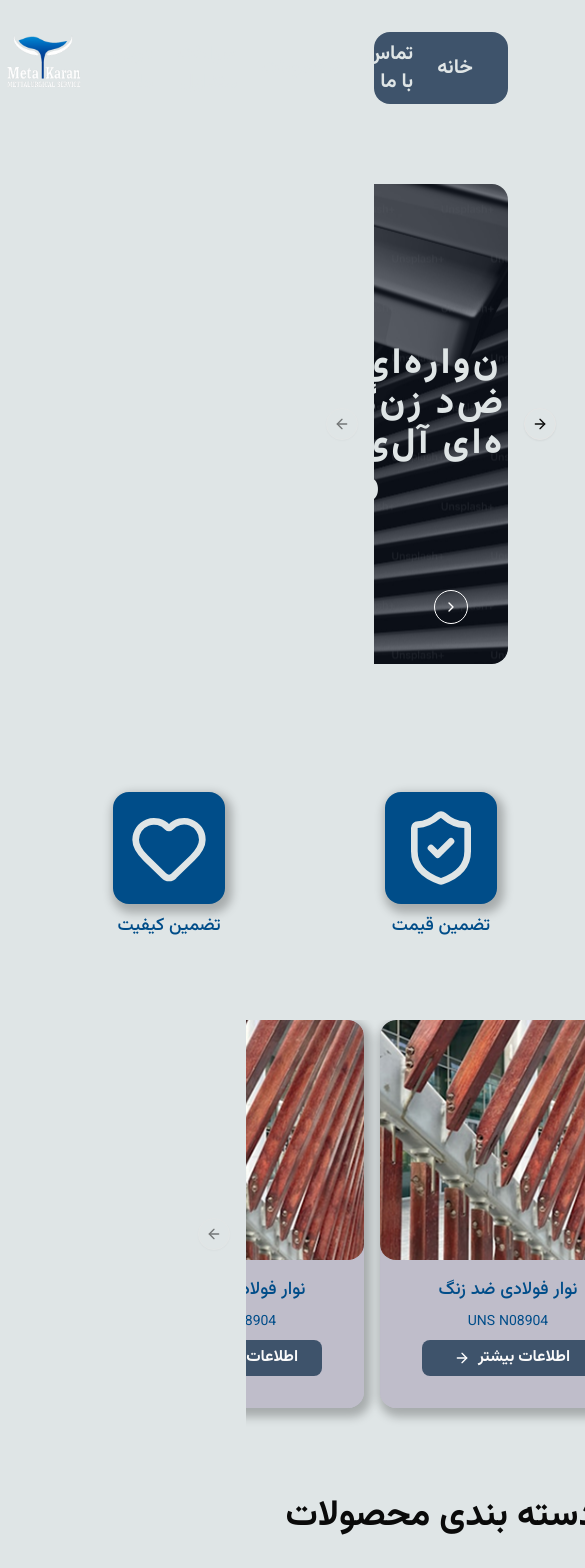
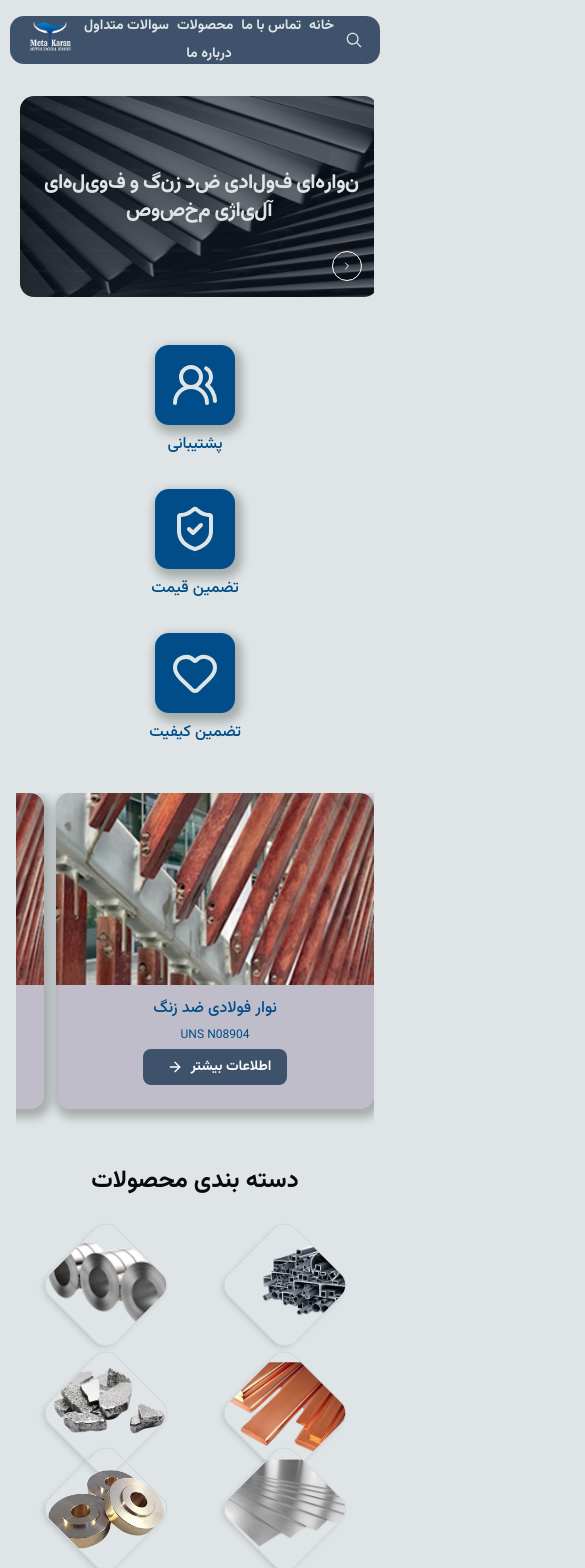
Before and after one commit to Promptopia-Academy/metalkaran, a Next.js app: page / in a window 390 px wide. Shown: the top 1568 px of the page, 585 px wide, since content can reach past the window. Built offline with nearby package versions, Linux system fonts and the light colour scheme; no server answers.

Commit message:
Fix: make components responsive

```diff
--- a/src/app/page.tsx
+++ b/src/app/page.tsx
@@ -8,7 +8,7 @@ export default function Home() {
   return (
     <main>
       {/* carousel */}
-      <section className="px-32 mt-20">
+      <section className="px-4 md:px-8 lg:px-16 xl:px-32 mt-8 md:mt-12 lg:mt-20">
         <CarouselHero />
       </section>
       <Badges />
--- a/src/components/badges/Badge.tsx
+++ b/src/components/badges/Badge.tsx
@@ -7,14 +7,14 @@ interface BadgeProps {
 
 const Badge = ({ text, icon }: BadgeProps) => {
   return (
-    <div className="flex flex-col gap-2 items-center">
+    <div className="flex flex-col gap-2 md:gap-3 items-center">
       <div
-        className="flex justify-center items-center bg-button w-28 h-28 rounded-2xl"
+        className="flex justify-center items-center bg-button w-20 h-20 md:w-24 md:h-24 lg:w-28 lg:h-28 rounded-xl md:rounded-2xl"
         style={{ boxShadow: "3px 5px 10px 4px rgba(0, 0, 0, 0.25)" }}
       >
-        {icon}
+        <div className="scale-75 md:scale-90 lg:scale-100">{icon}</div>
       </div>
-      <p className="text-center text-lg font-medium text-button">{text}</p>
+      <p className="text-center text-base md:text-lg font-medium text-button">{text}</p>
     </div>
   );
 };
--- a/src/components/badges/Badges.tsx
+++ b/src/components/badges/Badges.tsx
@@ -5,22 +5,22 @@ import Badge from "./Badge";
 const badges = [
   {
     text: "پشتیبانی",
-    icon: <UsersRound className="text-background w-20 h-24" />,
+    icon: <UsersRound className="text-background w-16 h-20 md:w-20 md:h-24" />,
   },
   {
     text: "تضمین  قیمت",
-    icon: <ShieldCheck className="text-background w-20 h-24" />,
+    icon: <ShieldCheck className="text-background w-16 h-20 md:w-20 md:h-24" />,
   },
   {
     text: "تضمین کیفیت",
-    icon: <Heart className="text-background w-20 h-24" />,
+    icon: <Heart className="text-background w-16 h-20 md:w-20 md:h-24" />,
   },
 ];
 
 const Badges = () => {
   return (
-    <section id="badges" className="mt-32">
-      <div className="flex justify-center gap-40">
+    <section id="badges" className="mt-12 md:mt-20 lg:mt-32 px-4">
+      <div className="flex flex-col sm:flex-row justify-center items-center gap-8 md:gap-16 lg:gap-24 xl:gap-40">
         {badges.map((badge, index) => (
           <Badge key={index} text={badge.text} icon={badge.icon} />
         ))}
--- a/src/components/cards/CardElement.tsx
+++ b/src/components/cards/CardElement.tsx
@@ -10,25 +10,25 @@ interface CardElementProps {
 
 export default function CardElement({ image, title, slug }: CardElementProps) {
   return (
-    <div className="w-full pb-4 bg-card rounded-2xl shrink-0 overflow-hidden min-w-0">
-      <div className="relative w-full h-60">
+    <div className="w-full pb-3 md:pb-4 bg-card rounded-xl md:rounded-2xl shrink-0 overflow-hidden min-w-0">
+      <div className="relative w-full h-48 md:h-56 lg:h-60">
         <Image
           src={image}
           alt="Card image"
           fill
-          className="rounded-2xl object-cover"
+          className="rounded-t-xl md:rounded-t-2xl object-cover"
         />
       </div>
-      <div className="flex flex-col gap-2 justify-center items-center p-4">
-        <h2 className="text-center text-lg font-medium text-button">{title}</h2>
-        <p className="text-center text-sm font-normal text-button">{slug}</p>
+      <div className="flex flex-col gap-1.5 md:gap-2 justify-center items-center p-3 md:p-4">
+        <h2 className="text-center text-base md:text-lg font-medium text-button">{title}</h2>
+        <p className="text-center text-xs md:text-sm font-normal text-button">{slug}</p>
         <Button
           variant={"default"}
-          className="bg-primary mx-auto text-base font-semibold px-6 py-2"
+          className="bg-primary mx-auto text-sm md:text-base font-semibold px-4 md:px-6 py-1.5 md:py-2"
         >
           اطلاعات بیشتر
           <span>
-            <ArrowRight className="ml-2 w-4 h-4 text-white" />
+            <ArrowRight className="ml-2 w-3 h-3 md:w-4 md:h-4 text-white" />
           </span>
         </Button>
       </div>
--- a/src/components/cards/Cards.tsx
+++ b/src/components/cards/Cards.tsx
@@ -43,13 +43,13 @@ const cardItems = [
 
 const Cards = () => {
   return (
-    <section className="mt-20 w-full">
+    <section className="mt-12 md:mt-16 lg:mt-20 w-full px-4 md:px-8 lg:px-16 xl:px-32">
       <Carousel className="w-full">
-        <CarouselContent className="flex gap-4 items-stretch pb-10">
+        <CarouselContent className="flex gap-3 md:gap-4 items-stretch pb-6 md:pb-10">
           {cardItems.map((item, index) => (
             <CarouselItem
               key={index}
-              className="flex-shrink-0 basis-[16rem] rounded-2xl bg-card pl-0"
+              className="flex-shrink-0 basis-[85%] sm:basis-[70%] md:basis-[45%] lg:basis-[35%] xl:basis-[16rem] rounded-xl md:rounded-2xl bg-card pl-0"
               style={{ boxShadow: "3px 5px 10px 4px rgba(0, 0, 0, 0.25)" }}
             >
               <CardElement
@@ -60,8 +60,8 @@ const Cards = () => {
             </CarouselItem>
           ))}
         </CarouselContent>
-        <CarouselPrevious />
-        <CarouselNext />
+        <CarouselPrevious className="hidden md:flex" />
+        <CarouselNext className="hidden md:flex" />
       </Carousel>
     </section>
   );
--- a/src/components/carousel/Carousel.tsx
+++ b/src/components/carousel/Carousel.tsx
@@ -15,22 +15,19 @@ const images = [
     slug: 1,
     src: "/carousel-img/img-1.jpg",
     alt: "Carousel Image 1",
-    size: { width: 882, height: 480 },
-    basis: "lg:basis-7/10",
+    basis: "basis-full md:basis-2/3 lg:basis-7/10",
   },
   {
     slug: 2,
     src: "/carousel-img/img-2.jpg",
     alt: "Carousel Image 2",
-    size: { width: 278, height: 480 },
-    basis: "lg:basis-3/13",
+    basis: "hidden md:basis-1/6 lg:basis-3/13",
   },
   {
     slug: 3,
     src: "/carousel-img/img-3.jpg",
     alt: "Carousel Image 3",
-    size: { width: 278, height: 480 },
-    basis: "lg:basis-3/10",
+    basis: "hidden md:basis-1/6 lg:basis-3/10",
   },
 ];
 
@@ -40,28 +37,25 @@ const CarouselHero = () => {
       <CarouselContent className="-ml-1">
         {images.map((image, index) => (
           <CarouselItem key={index} className={`pl-1 ${image.basis}`}>
-            <div
-              className={`shrink-0 rounded-2xl overflow-hidden relative`}
-              style={{ width: image.size.width, height: image.size.height }}
-            >
+            <div className="shrink-0 rounded-xl md:rounded-2xl overflow-hidden relative aspect-video md:aspect-auto md:h-[480px]">
               <Image
                 src={image.src}
                 alt={image.alt}
                 fill
-                className="rounded-2xl object-cover"
+                className="rounded-xl md:rounded-2xl object-cover"
               />
               {image.slug === 1 && (
-                <div className="absolute inset-0 w-full h-full flex items-center pl-14 bg-gray-900/50">
-                  <h1 className="w-80 text-center text-4xl font-extrabold text-background tracking-[2.88px]">
+                <div className="absolute inset-0 w-full h-full flex flex-col items-center justify-center px-4 md:px-8 lg:pl-14 bg-gray-900/50">
+                  <h1 className="w-full max-w-xs md:max-w-sm lg:max-w-md xl:w-80 text-center text-xl md:text-2xl lg:text-3xl xl:text-4xl font-extrabold text-background tracking-tight md:tracking-normal lg:tracking-[2.88px]">
                     <TextAnimate animation="blurInUp" by="character" once>
                       نوارهای فولادی ضد زنگ و فویل‌های آلیاژی مخصوص
                     </TextAnimate>
                   </h1>
                   <Link
-                    href="#git "
-                    className="absolute bottom-10 right-10 border-1 border-white rounded-full px-2 py-1"
+                    href="#git"
+                    className="absolute bottom-4 md:bottom-6 lg:bottom-10 right-4 md:right-6 lg:right-10 border border-white rounded-full p-2 md:px-2 md:py-1 hover:bg-white/20 transition-colors"
                   >
-                    <ChevronRight className="text-white w-4" />
+                    <ChevronRight className="text-white w-3 h-3 md:w-4 md:h-4" />
                   </Link>
                 </div>
               )}
@@ -69,8 +63,8 @@ const CarouselHero = () => {
           </CarouselItem>
         ))}
       </CarouselContent>
-      <CarouselPrevious />
-      <CarouselNext />
+      <CarouselPrevious className="hidden md:flex" />
+      <CarouselNext className="hidden md:flex" />
     </Carousel>
   );
 };
--- a/src/components/categories/Categories.tsx
+++ b/src/components/categories/Categories.tsx
@@ -12,22 +12,22 @@ const categories = [
 
 export default function CategoryGrid() {
   return (
-    <section className="py-12 min-h-[80vh]">
-      <h2 className="text-4xl font-bold text-center mb-8" dir="rtl">
+    <section className="py-8 md:py-12 min-h-[60vh] md:min-h-[80vh] px-4">
+      <h2 className="text-2xl md:text-3xl lg:text-4xl font-bold text-center mb-6 md:mb-8" dir="rtl">
         دسته بندی محصولات
       </h2>
 
-      <div className="container mx-auto flex flex-wrap justify-center relative p-4">
-        <div className="grid grid-cols-2 md:grid-cols-3 lg:grid-cols-4 gap-x-14">
+      <div className="container mx-auto flex flex-wrap justify-center relative p-2 md:p-4">
+        <div className="grid grid-cols-2 sm:grid-cols-3 md:grid-cols-4 lg:grid-cols-4 gap-4 md:gap-8 lg:gap-x-14 w-full">
           {categories.slice(0, 4).map((item, index) => (
-            <div key={index}>
+            <div key={index} className="flex justify-center">
               <CategoryItem src={item.src} alt={item.alt} title={item.alt} />
             </div>
           ))}
         </div>
-        <div className="grid grid-cols-2 md:grid-cols-3 lg:grid-cols-3 -mt-8 gap-x-14">
-          {categories.slice(4, 8).map((item, index) => (
-            <div key={index}>
+        <div className="grid grid-cols-2 sm:grid-cols-3 md:grid-cols-3 lg:grid-cols-3 gap-4 md:gap-8 lg:gap-x-14 -mt-4 md:-mt-8 w-full">
+          {categories.slice(4, 7).map((item, index) => (
+            <div key={index} className="flex justify-center">
               <CategoryItem src={item.src} alt={item.alt} title={item.alt} />
             </div>
           ))}
--- a/src/components/header/Header.tsx
+++ b/src/components/header/Header.tsx
@@ -5,37 +5,37 @@ import React from "react";
 
 const Header = () => {
   return (
-    <section className="w-80% h-[72px] bg-primary flex items-center mx-32 mt-8 rounded-2xl justify-center">
-      <div className="flex items-center justify-between w-10/12">
-        <MagnifyingGlassIcon className="ml-6 w-8 h-8 text-background" />
-        <nav className="flex items-center gap-6 text-xl font-medium" dir="rtl">
+    <section className="w-full max-w-[95%] md:max-w-[90%] lg:max-w-[85%] h-auto md:h-[72px] bg-primary flex items-center mx-auto mt-4 md:mt-8 px-4 md:px-8 lg:px-32 rounded-xl md:rounded-2xl justify-center">
+      <div className="flex items-center justify-between w-full gap-2 md:gap-4">
+        <MagnifyingGlassIcon className="w-5 h-5 md:w-6 md:h-6 lg:w-8 lg:h-8 text-background flex-shrink-0" />
+        <nav className="flex items-center gap-2 md:gap-4 lg:gap-6 text-sm md:text-lg lg:text-xl font-medium flex-wrap justify-center" dir="rtl">
           <Link
             href="#"
-            className="text-background font-semibold hover:underline"
+            className="text-background font-semibold hover:underline whitespace-nowrap"
           >
             خانه
           </Link>
           <Link
             href="#"
-            className="text-background font-semibold hover:underline"
+            className="text-background font-semibold hover:underline whitespace-nowrap"
           >
             تماس با ما
           </Link>
           <Link
             href="#"
-            className="text-background font-semibold hover:underline"
+            className="text-background font-semibold hover:underline whitespace-nowrap"
           >
             محصولات
           </Link>
           <Link
             href="#"
-            className="text-background font-semibold hover:underline"
+            className="text-background font-semibold hover:underline whitespace-nowrap"
           >
             سوالات متداول
           </Link>
           <Link
             href="#"
-            className="text-background font-semibold hover:underline"
+            className="text-background font-semibold hover:underline whitespace-nowrap"
           >
             درباره ما
           </Link>
@@ -45,7 +45,7 @@ const Header = () => {
           alt="Metalkaran Logo"
           width={86}
           height={63}
-          className="mr-6"
+          className="w-12 h-auto md:w-16 lg:w-20 lg:h-auto flex-shrink-0"
         />
       </div>
     </section>
--- a/src/components/ui/carousel.tsx
+++ b/src/components/ui/carousel.tsx
@@ -185,9 +185,9 @@ function CarouselPrevious({
       variant={variant}
       size={size}
       className={cn(
-        "absolute size-8 rounded-full",
+        "absolute size-7 md:size-8 rounded-full",
         orientation === "horizontal"
-          ? "top-1/2 -left-12 -translate-y-1/2"
+          ? "top-1/2 -left-4 md:-left-8 lg:-left-12 -translate-y-1/2"
           : "-top-12 left-1/2 -translate-x-1/2 rotate-90",
         className
       )}
@@ -215,9 +215,9 @@ function CarouselNext({
       variant={variant}
       size={size}
       className={cn(
-        "absolute size-8 rounded-full",
+        "absolute size-7 md:size-8 rounded-full",
         orientation === "horizontal"
-          ? "top-1/2 -right-12 -translate-y-1/2"
+          ? "top-1/2 -right-4 md:-right-8 lg:-right-12 -translate-y-1/2"
           : "-bottom-12 left-1/2 -translate-x-1/2 rotate-90",
         className
       )}
```
Also changed, not shown: src/components/about/About.tsx (+10 -10 lines).
